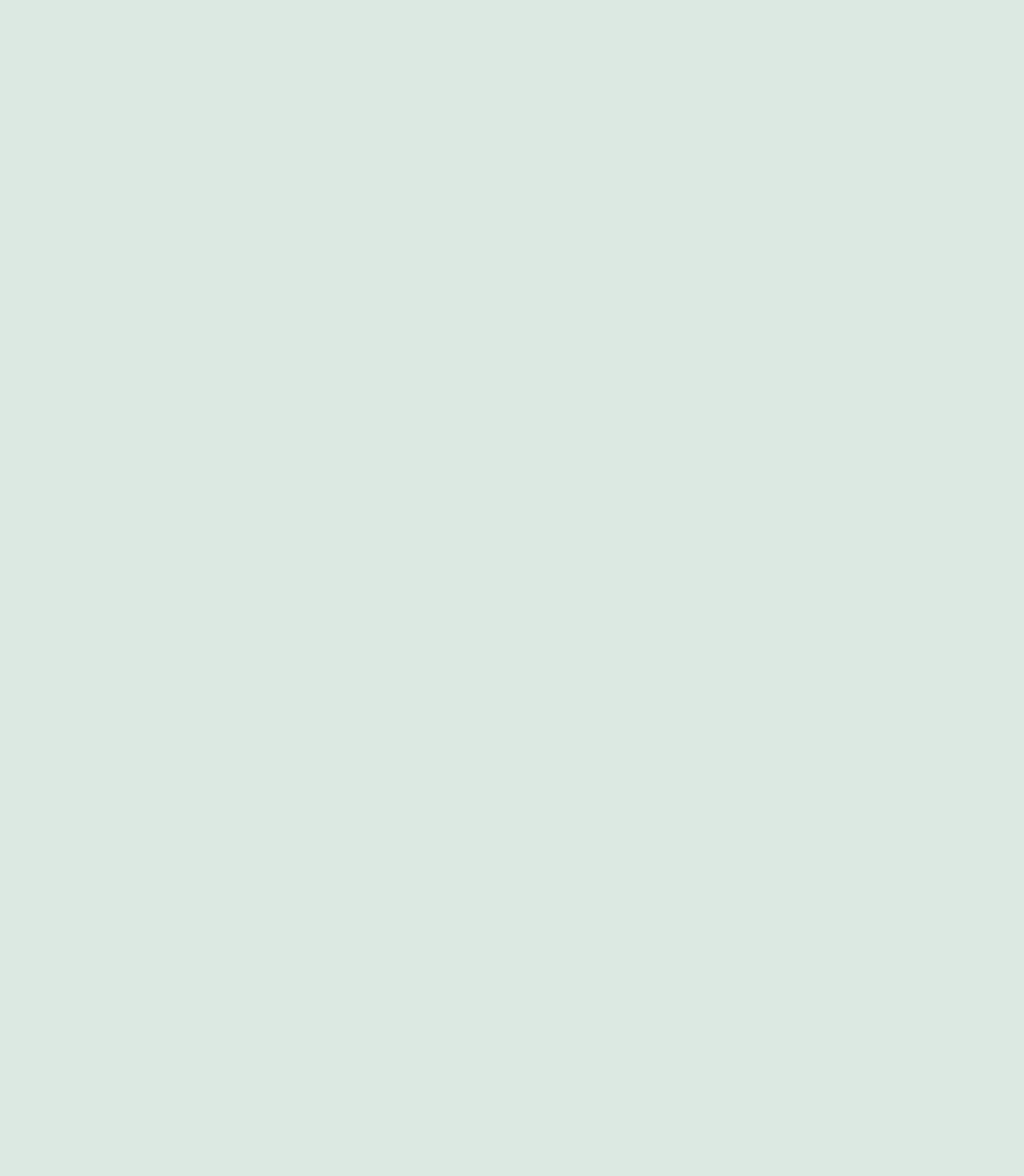
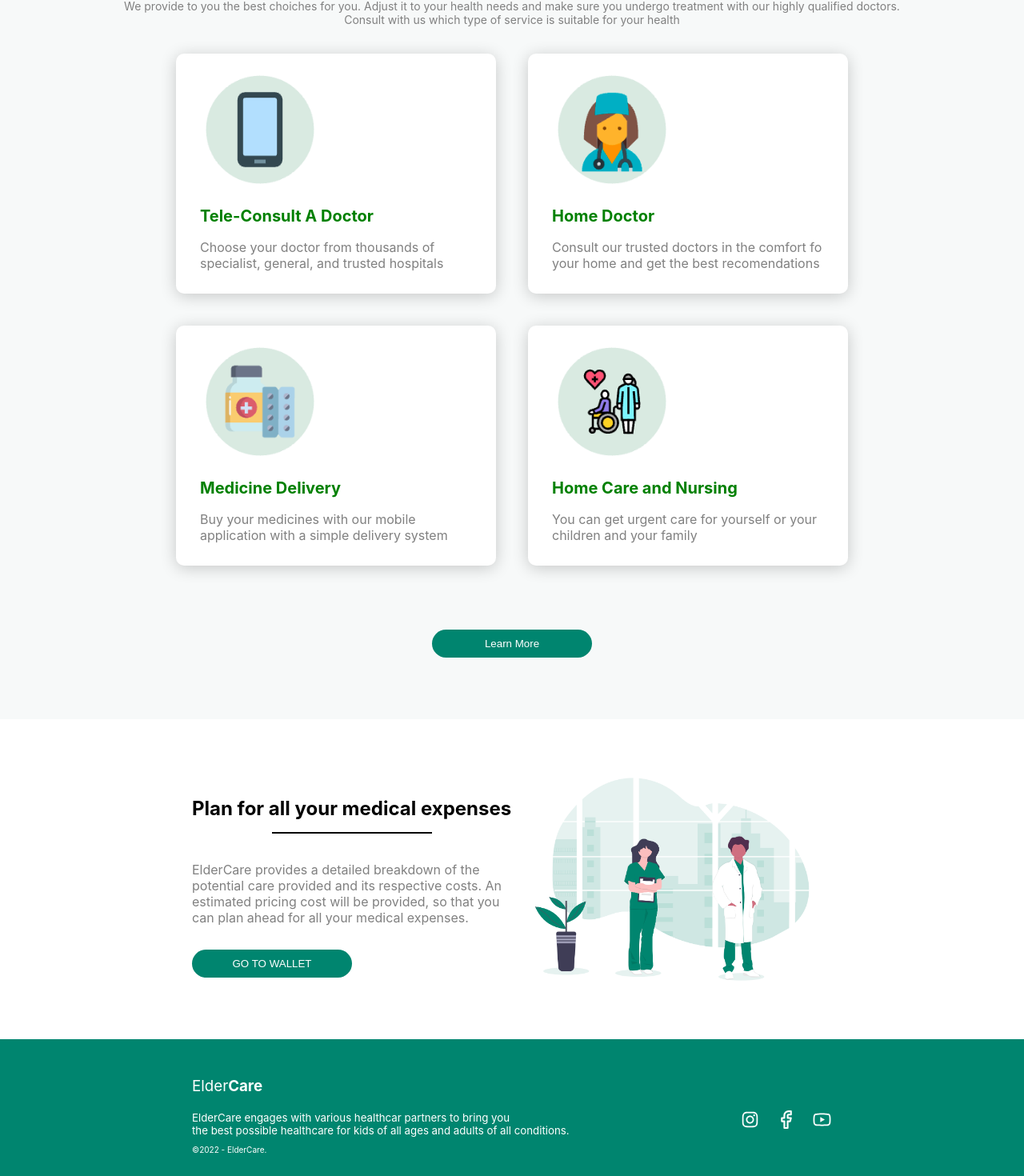
Before and after one commit to bbobohang/CZ3002-Elder-Care, a React (Create React App) app in the folder client/: page /phome in a window 1280 px wide. Before the commit this address had no page. Shown: the part 681-2151 px from the top of the page at 80% size. Before the commit the page ends 800 px from the top, so only its background shows below. Built offline with nearby package versions, Linux system fonts and the light colour scheme; no server answers.

Commit message:
Added Footer

```diff
--- a/client/src/App.js
+++ b/client/src/App.js
@@ -13,8 +13,11 @@ function App() {
 			<Routes>
 				<Route path='/login' element={<Login />} />
 				<Route path='/register' element={<Register />} />
-				<Route path='home' element={<PrivateRoute component={PatientHome} />} />
-				<Route path='record' element={<PrivateRoute component={PatientRecord} />} />
+				<Route path='phome' element={<PrivateRoute component={PatientHome} />} />
+				<Route
+					path='precord'
+					element={<PrivateRoute component={PatientRecord} />}
+				/>
 			</Routes>
 		</BrowserRouter>
 	);
--- /dev/null
+++ b/client/src/Components/patient/Footer.css
@@ -0,0 +1,53 @@
+.footerContainer {
+	display: flex;
+	justify-content: center;
+	background-color: var(--primary-green);
+}
+.footerWrapper {
+	width: 800px;
+	height: 200px;
+	display: flex;
+}
+.footerLeft {
+	display: flex;
+	flex: 3;
+	flex-direction: column;
+	justify-content: center;
+}
+.firstTag {
+	font-weight: normal;
+}
+.footerLeft * {
+	margin: 0px;
+	color: white;
+	margin-bottom: 10px;
+}
+.footerLeft > p {
+	font-size: 10px;
+}
+.footerLeft > h5 {
+	font-style: none;
+	font-weight: normal;
+}
+.footerLeft > span {
+	flex-direction: row;
+	display: flex;
+}
+
+.footerRight {
+	display: flex;
+	flex: 1;
+	justify-content: flex-end;
+	align-items: center;
+}
+.iconWrapper {
+	display: flex;
+	gap: 20px;
+}
+.iconWrapper * {
+	cursor: pointer;
+}
+
+.iconWrapper * :hover {
+	color: var(--secondary-green);
+}
--- /dev/null
+++ b/client/src/Components/patient/Footer.js
@@ -0,0 +1,37 @@
+import React from 'react';
+import './Footer.css';
+import { AiOutlineInstagram } from 'react-icons/ai';
+import { FiFacebook } from 'react-icons/fi';
+import { AiOutlineYoutube } from 'react-icons/ai';
+const Footer = () => {
+	return (
+		<>
+			<div className='footerContainer'>
+				<div className='footerWrapper'>
+					<div className='footerLeft'>
+						<span>
+							<h3 className='firstTag'>Elder</h3>
+							<h3>Care</h3>
+						</span>
+						<h5>
+							ElderCare engages with various healthcar partners to bring you
+							<br />
+							the best possible healthcare for kids of all ages and adults of all
+							conditions.{' '}
+						</h5>
+						<p>©2022 - ElderCare.</p>
+					</div>
+					<div className='footerRight'>
+						<div className='iconWrapper'>
+							<AiOutlineInstagram size={25} color={'white'} />
+							<FiFacebook size={25} color={'white'} />
+							<AiOutlineYoutube size={25} color={'white'} />
+						</div>
+					</div>
+				</div>
+			</div>
+		</>
+	);
+};
+
+export default Footer;
--- a/client/src/Components/patient/PatientHome.css
+++ b/client/src/Components/patient/PatientHome.css
@@ -19,7 +19,7 @@
 }
 
 .headerLeft {
-	flex: 1;
+	flex: 2;
 	flex-direction: column;
 	justify-content: top;
 	padding-top: 40px;
--- a/client/src/Components/patient/PatientHome.js
+++ b/client/src/Components/patient/PatientHome.js
@@ -1,10 +1,44 @@
 import React from 'react';
 import Navbar from './Navbar';
+import { Link } from 'react-router-dom';
+
 import './PatientHome.css';
 import TeleLogo from '../../asset/tele_consult.png';
 import HomeDocLogo from '../../asset/home_doctor.png';
 import MedDelivery from '../../asset/med_delivery.png';
 import HomeCare from '../../asset/home_care.png';
+import Footer from './Footer';
+
+const Data = [
+	{
+		title: 'Tele-Consult A Doctor',
+		subtitle:
+			'Choose your doctor from thousands of specialist, general, and trusted hospitals',
+		image: TeleLogo,
+		link: '/login',
+	},
+	{
+		title: 'Home Doctor',
+		subtitle:
+			'Consult our trusted doctors in the comfort fo your home and get the best recomendations',
+		image: HomeDocLogo,
+		link: '/login',
+	},
+	{
+		title: 'Medicine Delivery',
+		subtitle:
+			'Buy your medicines with our mobile application with a simple delivery system',
+		image: MedDelivery,
+		link: '/login',
+	},
+	{
+		title: 'Home Care and Nursing',
+		subtitle:
+			'You can get urgent care for yourself or your children and your family',
+		image: HomeCare,
+		link: '/login',
+	},
+];
 const PatientHome = () => {
 	return (
 		<>
@@ -53,45 +87,17 @@ const PatientHome = () => {
 						</p>
 					</div>
 					<div className='bookTilesContainer'>
-						<div className='bookTiles'>
-							<div className='bookTilesLogo'>
-								<img src={TeleLogo} alt='Tele Logo' />
-							</div>
-							<div className='bookTilesTitle'>Tele-Consult A Doctor</div>
-							<div className='bookTilesSubtitle'>
-								Choose your doctor from thousands of specialist, general, and trusted
-								hospitals
-							</div>
-						</div>
-						<div className='bookTiles'>
-							<div className='bookTilesLogo'>
-								<img src={HomeDocLogo} alt='Tele Logo' />
-							</div>
-							<div className='bookTilesTitle'>Home Doctor</div>
-							<div className='bookTilesSubtitle'>
-								Consult our trusted doctors in the comfort fo your home and get the best
-								recomendations
-							</div>
-						</div>
-						<div className='bookTiles'>
-							<div className='bookTilesLogo'>
-								<img src={MedDelivery} alt='Tele Logo' />
-							</div>
-							<div className='bookTilesTitle'>Medicine Delivery</div>
-							<div className='bookTilesSubtitle'>
-								Buy your medicines with our mobile application with a simple delivery
-								system
-							</div>
-						</div>
-						<div className='bookTiles'>
-							<div className='bookTilesLogo'>
-								<img src={HomeCare} alt='Tele Logo' />
-							</div>
-							<div className='bookTilesTitle'>Home Care and Nursing</div>
-							<div className='bookTilesSubtitle'>
-								You can get urgent care for yourself or your children and your family
-							</div>
-						</div>
+						{Data.map((item, index) => (
+							<Link to={item.link}>
+								<div className='bookTiles' key={index}>
+									<div className='bookTilesLogo'>
+										<img src={item.image} alt='Tele Logo' />
+									</div>
+									<div className='bookTilesTitle'>{item.title}</div>
+									<div className='bookTilesSubtitle'>{item.subtitle}</div>
+								</div>
+							</Link>
+						))}
 					</div>
 					<div className='buttonWrapper'>
 						<button className='headerBtn'>Learn More</button>
@@ -112,6 +118,7 @@ const PatientHome = () => {
 					<div className='planRight'></div>
 				</div>
 			</div>
+			<Footer />
 		</>
 	);
 };
```
